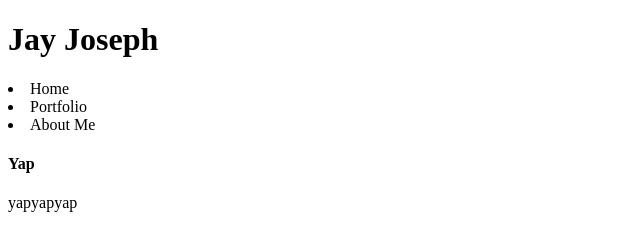
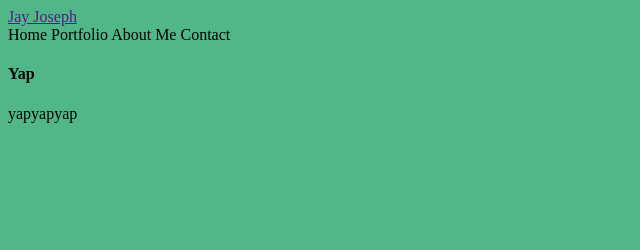
Before and after one commit to J036/Portfolio, a plain HTML site: page index.html in a window 1280 px wide. Shown: the whole page, without its empty margins (0-640 px from the left). Drawn offline with Linux system fonts and the light colour scheme.

Commit message:
Fixed Nav. Bar

```diff
--- a/index.html
+++ b/index.html
@@ -14,17 +14,19 @@
         <!-- Ensures websites scale to mobile devices and screens of different sizes -->
     <meta http-equiv="refresh" content ="1800">
         <!-- Makes the page refresh every 30 min-->
+    <link rel="stylesheet" href="style.css">
 </head>
 
 <body>
-    <h1> Jay Joseph </h1>
-    <nav class="navBar">
-        <u1>
-            <li><a href=""></a>Home</a></li>
-            <li><a href=""></a>Portfolio</a></li>
-            <li><a href=""></a>About Me</a></li>
-        </u1>
-    </nav>
+    <header>
+        <a href="" class="logo"> Jay Joseph </h1>
+        <nav class="navBar">
+            <a href=""></a>Home</a>
+            <a href=""></a>Portfolio</a>
+            <a href=""></a>About Me</a>
+            <a href=""></a>Contact</a>
+        </nav>
+    </header>
     <main>
         <h4>Yap</h4>
         <p>yapyapyap</p>
--- a/style.css
+++ b/style.css
@@ -0,0 +1,3 @@
+body {
+    background-color:rgb(82 183 136);
+}
```
